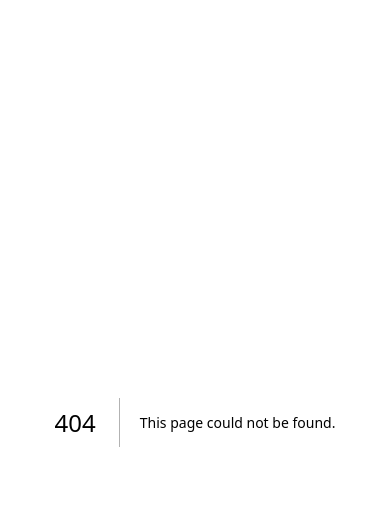
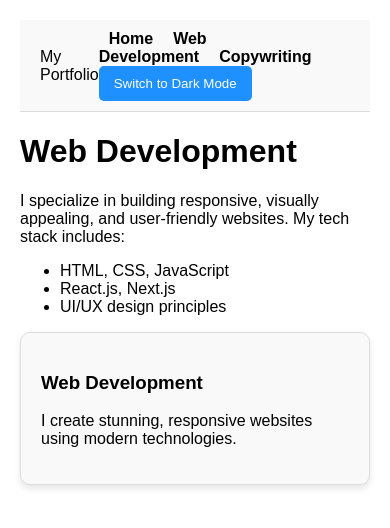
Before and after one commit to WazeemAkthar/Portfolio, a Next.js app: page /web-development in a window 390 px wide. Before the commit this address had no page. Shown: the top 528 px of the page. Built offline with nearby package versions, Linux system fonts and the light colour scheme.

Commit message:
Add portfolio layout and theme toggle functionality with responsive design

```diff
--- /dev/null
+++ b/src/app/ThemeToggle.js
@@ -0,0 +1,27 @@
+'use client';
+
+import { useEffect, useState } from 'react';
+
+export default function ThemeToggle() {
+  const [theme, setTheme] = useState('light');
+
+  useEffect(() => {
+    // Load theme from localStorage or default to 'light'
+    const savedTheme = localStorage.getItem('theme') || 'light';
+    setTheme(savedTheme);
+    document.documentElement.setAttribute('data-theme', savedTheme);
+  }, []);
+
+  const toggleTheme = () => {
+    const newTheme = theme === 'dark' ? 'light' : 'dark';
+    setTheme(newTheme);
+    document.documentElement.setAttribute('data-theme', newTheme);
+    localStorage.setItem('theme', newTheme);
+  };
+
+  return (
+    <button onClick={toggleTheme}>
+      Switch to {theme === 'dark' ? 'Light Mode' : 'Dark Mode'}
+    </button>
+  );
+}
--- /dev/null
+++ b/src/app/components/Card.js
@@ -0,0 +1,8 @@
+export default function Card({ title, content }) {
+    return (
+      <div className="card">
+        <h3>{title}</h3>
+        <p>{content}</p>
+      </div>
+    );
+  }
--- /dev/null
+++ b/src/app/components/Navbar.js
@@ -0,0 +1,15 @@
+import Link from 'next/link';
+import ThemeToggle from '../ThemeToggle'; // Import the theme toggle client component
+export default function Navbar() {
+  return (
+    <nav className="navbar">
+      <div>My Portfolio</div>
+      <div>
+        <Link href="/">Home</Link>
+        <Link href="/web-development">Web Development</Link>
+        <Link href="/copywriting">Copywriting</Link>
+        <ThemeToggle />
+      </div>
+    </nav>
+  );
+}
--- a/src/app/globals.css
+++ b/src/app/globals.css
@@ -1,42 +1,131 @@
+/* Light Mode Variables (Default) */
 :root {
-  --background: #ffffff;
-  --foreground: #171717;
+  --bg-color: #ffffff;
+  --text-color: #000000;
+  --link-color: #1e90ff;
+  --card-bg: #f9f9f9;
+  --card-border: #dddddd;
+  --button-bg: #1e90ff;
+  --button-color: #ffffff;
 }
 
-@media (prefers-color-scheme: dark) {
-  :root {
-    --background: #0a0a0a;
-    --foreground: #ededed;
-  }
+/* Dark Mode Variables */
+[data-theme="dark"] {
+  --bg-color: #121212;
+  --text-color: #ffffff;
+  --link-color: #ffa500;
+  --card-bg: #1e1e1e;
+  --card-border: #333333;
+  --button-bg: #ffa500;
+  --button-color: #000000;
 }
 
-html,
+
 body {
-  max-width: 100vw;
-  overflow-x: hidden;
+  margin: 0;
+  font-family: Arial, sans-serif;
+  background-color: var(--bg-color);
+  color: var(--text-color);
+  transition: all 0.3s ease;
+}
+
+.container {
+  max-width: 1200px;
+  margin: 0 auto;
+  padding: 20px;
+}
+
+header {
+  display: flex;
+  justify-content: space-between;
+  align-items: center;
+  margin-bottom: 20px;
+  width: 100%;
+}
+
+.nav {
+  list-style-type: none;
+  display: flex;
+  gap: 15px;
+  padding: 0;
+  width: 100%;
+}
+
+.nav a {
+  text-decoration: none;
+  color: var(--link-color);
+}
+
+.nav a:hover {
+  text-decoration: underline;
+}
+
+button {
+  padding: 10px 15px;
+  border: none;
+  cursor: pointer;
+  background-color: var(--link-color);
+  color: #fff;
+  border-radius: 5px;
+}
+
+button:hover {
+  background-color: var(--link-color);
+}
+
+.card {
+  background-color: var(--card-bg);
+  color: var(--text-color);
+  border: 1px solid var(--card-border);
+  padding: 20px;
+  border-radius: 10px;
+  box-shadow: 0px 4px 6px rgba(0, 0, 0, 0.1);
+  transition: background-color 0.3s, color 0.3s, border-color 0.3s;
+}
+
+.button {
+  background-color: var(--button-bg);
+  color: var(--button-color);
+  padding: 10px 20px;
+  border: none;
+  border-radius: 5px;
+  font-size: 16px;
+  cursor: pointer;
+  transition: background-color 0.3s, color 0.3s;
+}
+
+.button:hover {
+  opacity: 0.9;
 }
 
 body {
-  color: var(--foreground);
-  background: var(--background);
-  font-family: Arial, Helvetica, sans-serif;
-  -webkit-font-smoothing: antialiased;
-  -moz-osx-font-smoothing: grayscale;
+  transition: background-color 0.3s ease, color 0.3s ease;
 }
 
-* {
-  box-sizing: border-box;
-  padding: 0;
-  margin: 0;
+.card {
+  transition: background-color 0.3s ease, color 0.3s ease, border-color 0.3s ease;
 }
 
-a {
-  color: inherit;
-  text-decoration: none;
+.button {
+  transition: background-color 0.3s ease, color 0.3s ease;
 }
 
-@media (prefers-color-scheme: dark) {
-  html {
-    color-scheme: dark;
-  }
+.navbar {
+  display: flex;
+  justify-content: space-between;
+  align-items: center;
+  background-color: var(--card-bg);
+  padding: 10px 20px;
+  border-bottom: 1px solid var(--card-border);
 }
+
+.navbar a {
+  color: var(--text-color);
+  text-decoration: none;
+  margin: 0 10px;
+  font-weight: bold;
+}
+
+.navbar a:hover {
+  color: var(--link-color);
+}
--- a/src/app/layout.js
+++ b/src/app/layout.js
@@ -1,26 +1,22 @@
-import { Geist, Geist_Mono } from "next/font/google";
-import "./globals.css";
-
-const geistSans = Geist({
-  variable: "--font-geist-sans",
-  subsets: ["latin"],
-});
-
-const geistMono = Geist_Mono({
-  variable: "--font-geist-mono",
-  subsets: ["latin"],
-});
+import "./globals.css"; // Global CSS
+import Navbar from "./components/Navbar";
 
 export const metadata = {
-  title: "Create Next App",
-  description: "Generated by create next app",
+  title: "Portfolio",
+  description:
+    "My portfolio showcasing web development and copywriting careers",
 };
 
 export default function RootLayout({ children }) {
   return (
     <html lang="en">
-      <body className={`${geistSans.variable} ${geistMono.variable}`}>
-        {children}
+      <body>
+        <div className="container">
+          <header>
+            <Navbar />
+          </header>
+          {children}
+        </div>
       </body>
     </html>
   );
--- /dev/null
+++ b/src/app/web-development/page.js
@@ -0,0 +1,23 @@
+import Card from "../components/Card";
+export default function WebDevelopment() {
+  return (
+    <main>
+      <h1>Web Development</h1>
+
+      <p>
+        I specialize in building responsive, visually appealing, and
+        user-friendly websites. My tech stack includes:
+      </p>
+
+      <ul>
+        <li>HTML, CSS, JavaScript</li>
+        <li>React.js, Next.js</li>
+        <li>UI/UX design principles</li>
+      </ul>
+      <Card
+        title="Web Development"
+        content="I create stunning, responsive websites using modern technologies."
+      />
+    </main>
+  );
+}
```
Also changed, not shown: src/app/copywriting/page.js (added, +26 -0 lines), src/app/page.js (+11 -89 lines), src/app/styles/home.css (added).
